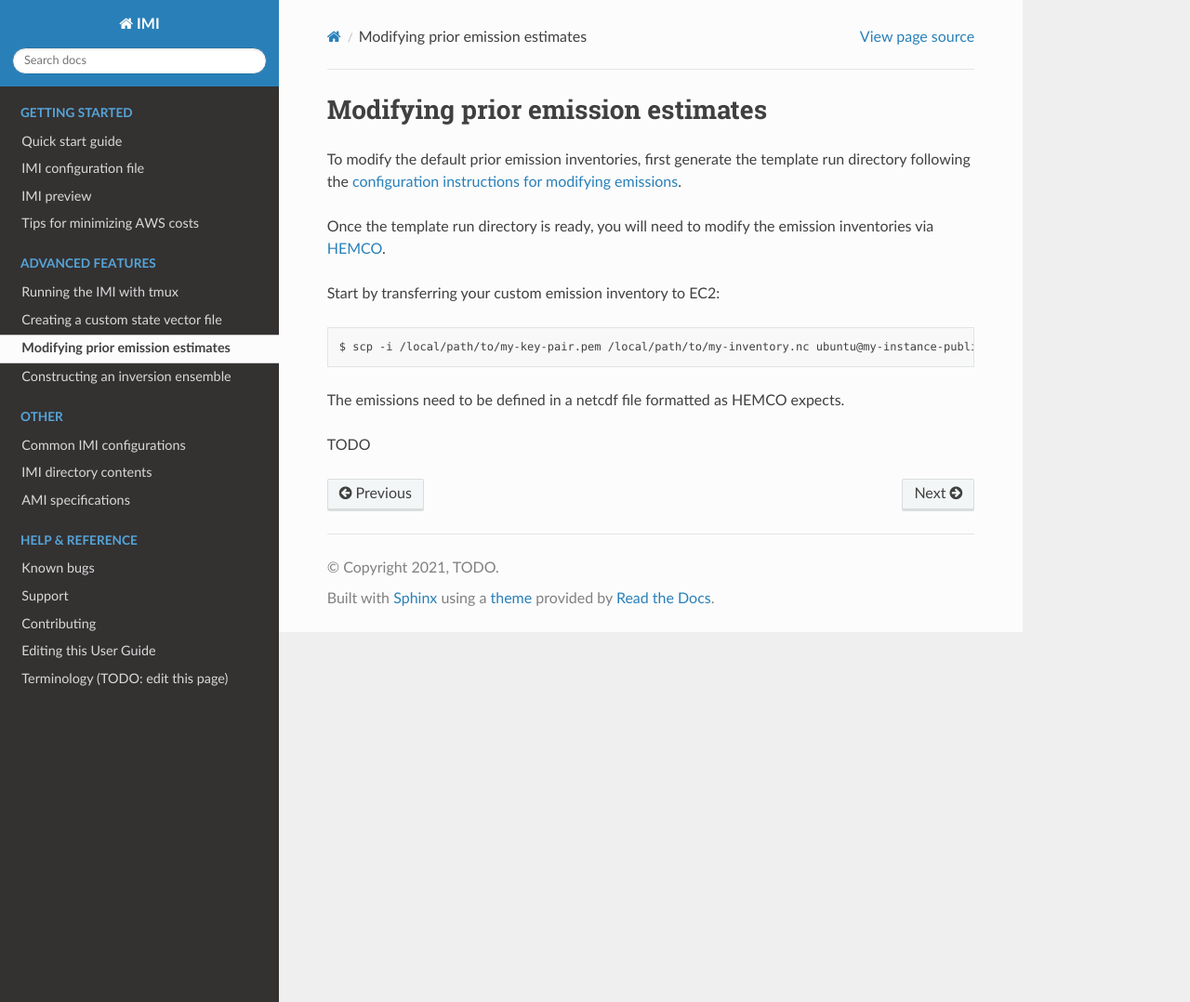
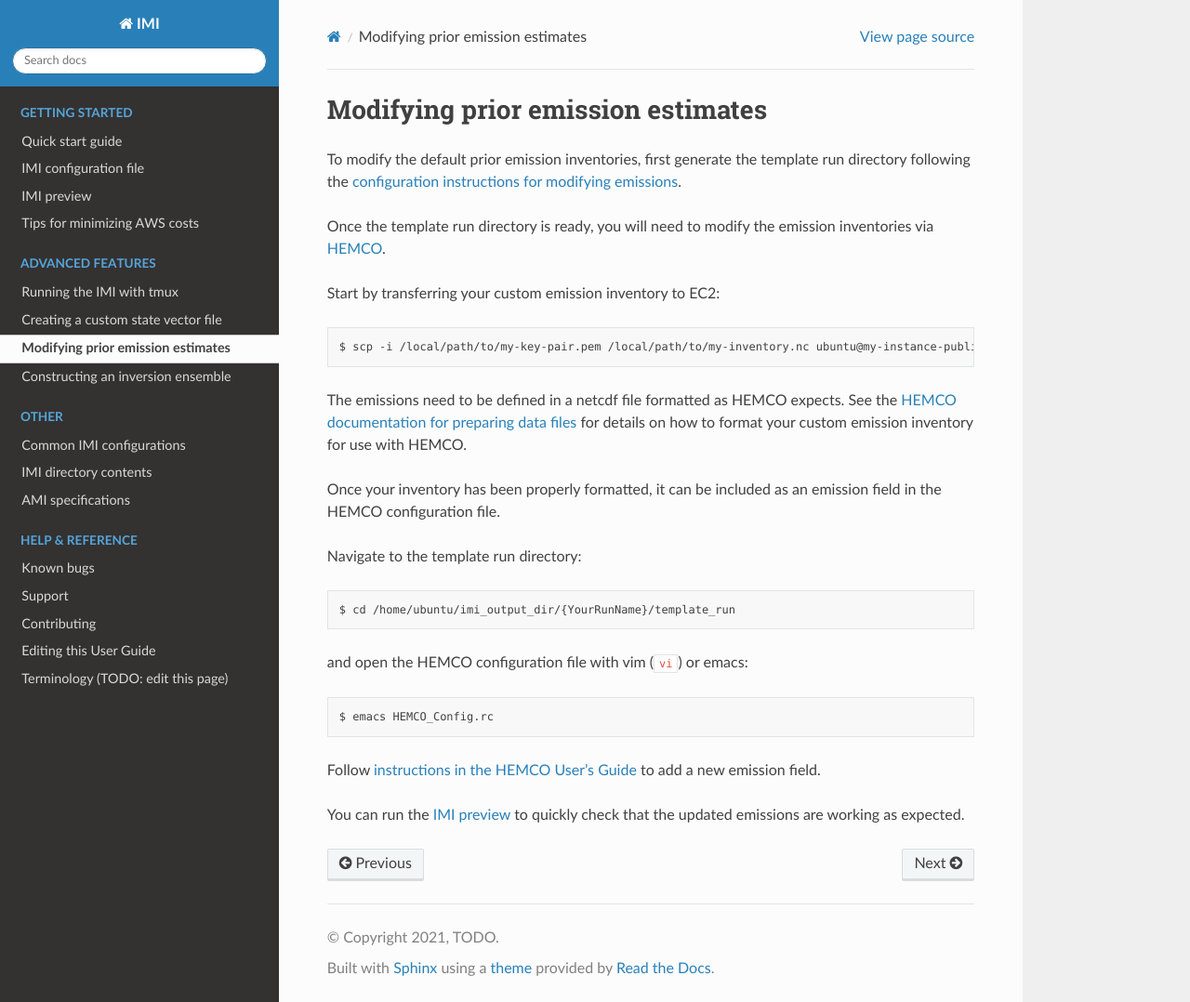
Before and after one commit to geoschem/integrated_methane_inversion, a Sphinx documentation site: the page built from docs/source/advanced/custom-prior-emissions-hemco.rst, in a window 1280 px wide and 1078 px high. Shown: the whole window at 93% size. Built offline with Sphinx 7.4.7 and the Read the Docs theme 2.0.0, drawn with Linux system fonts in a browser that asks for light colours.

Commit message:
complete custom emission inventory page

```diff
--- a/docs/source/advanced/custom-prior-emissions-hemco.rst
+++ b/docs/source/advanced/custom-prior-emissions-hemco.rst
@@ -11,6 +11,21 @@ Start by transferring your custom emission inventory to EC2::
 
     $ scp -i /local/path/to/my-key-pair.pem /local/path/to/my-inventory.nc ubuntu@my-instance-public-dns-name:/path/to/my-inventory.nc
 
-The emissions need to be defined in a netcdf file formatted as HEMCO expects.
+The emissions need to be defined in a netcdf file formatted as HEMCO expects. See the
+`HEMCO documentation for preparing data files <http://wiki.seas.harvard.edu/geos-chem/index.php/Preparing_data_files_for_use_with_HEMCO>`_
+for details on how to format your custom emission inventory for use with HEMCO.
 
-TODO
+Once your inventory has been properly formatted, it can be included as an emission field in the HEMCO configuration file.
+
+Navigate to the template run directory::
+
+    $ cd /home/ubuntu/imi_output_dir/{YourRunName}/template_run
+
+and open the HEMCO configuration file with vim (``vi``) or emacs::
+
+    $ emacs HEMCO_Config.rc
+
+Follow `instructions in the HEMCO User's Guide <http://wiki.seas.harvard.edu/geos-chem/index.php/The_HEMCO_User%27s_Guide#Base_emissions>`_
+to add a new emission field.
+
+You can run the :doc:`IMI preview <../getting-started/imi-preview>` to quickly check that the updated emissions are working as expected.
```
